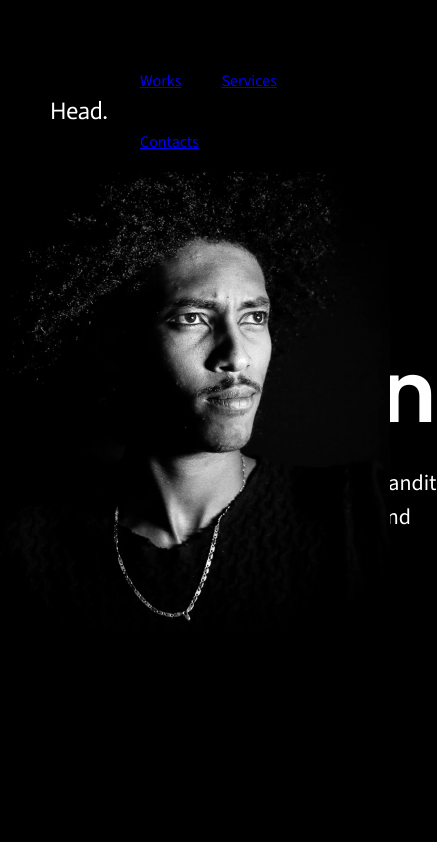
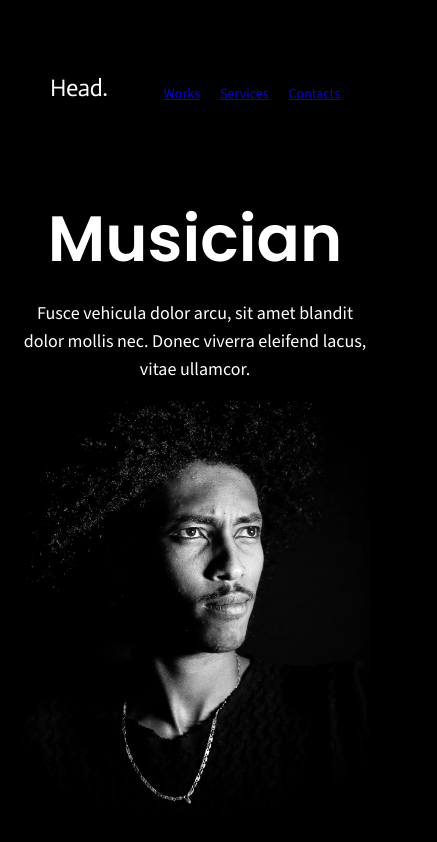
Before and after one commit to MinaTkh/Assign12, a plain HTML site: page index.html in a window 390 px wide. Shown: the whole page, 437 px wide, since content can reach past the window. Drawn offline with nearby package versions, Linux system fonts and the light colour scheme.

Commit message:
added styles for tablet mode

```diff
--- a/styles/styles.css
+++ b/styles/styles.css
@@ -82,3 +82,44 @@ body {
 .portrait img {
     width: 100%;
 }
+
+@media (max-width: 768px) {
+    .nav-bar {
+        gap: 20px;
+        font-size: 14px;
+        margin-left: auto;
+        padding-top: 10px;
+    }
+
+    .main-section {
+        padding: 0 20px;
+        margin-top: 0;
+        flex-direction: column;
+        align-items: center;
+    }
+
+    .content {
+        max-width: 100%;
+        padding-top: 20px;
+        text-align: center;
+        margin: 0 auto;
+    }
+
+    .main-heading {
+        font-size: 64px;
+        line-height: 80px;
+    }
+
+    .main-text {
+        font-size: 18px;
+        line-height: 28px;
+    }
+
+    .portrait {
+        max-width: 100%;
+        min-height: auto;
+        margin-top: 0;
+        position: relative;
+    }
+
+}
```
